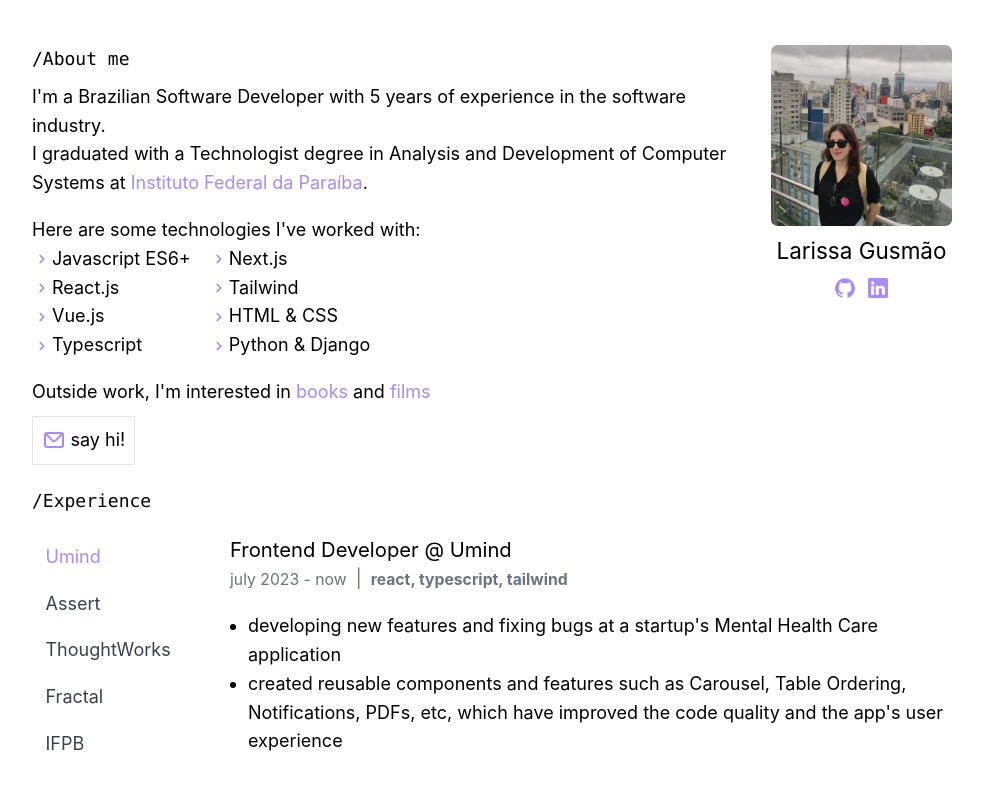
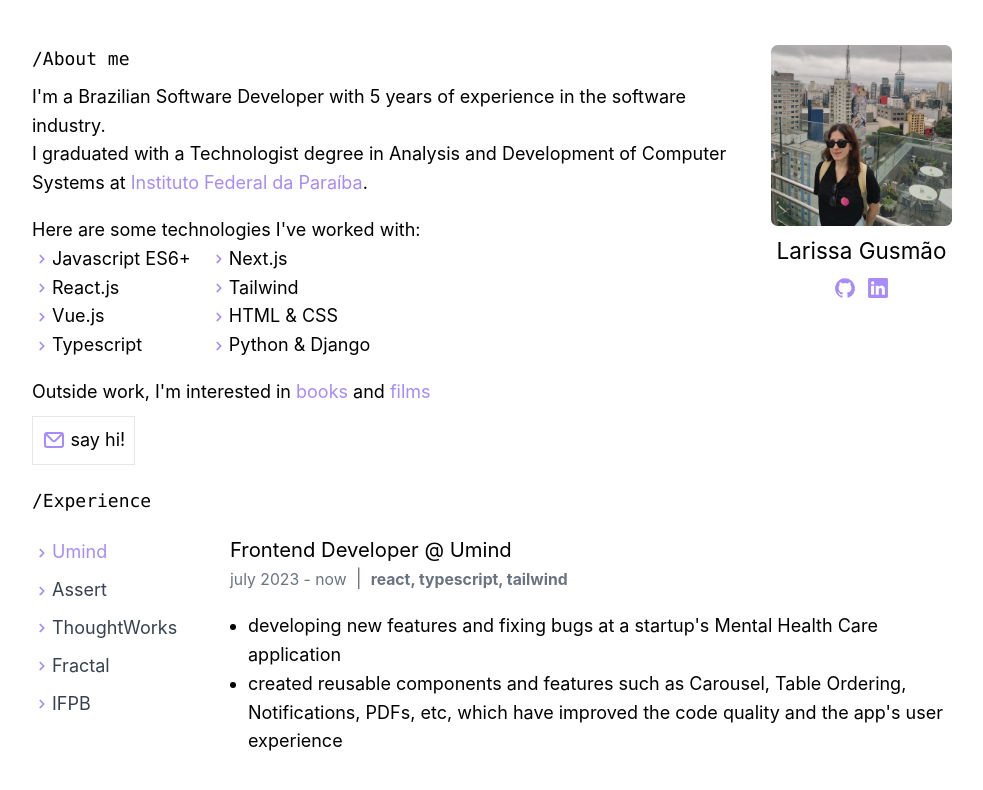
Before and after one commit to larissamoreira/blog, a Next.js app: page / in a window 1280 px wide. Shown: the top 790 px of the page, without its empty margins (148-1131 px from the left). Built offline with nearby package versions, Linux system fonts and the light colour scheme.

Commit message:
add icon to experiencies

```diff
--- a/pages/index.js
+++ b/pages/index.js
@@ -189,10 +189,11 @@
               <button
                 key={tab.id}
                 onClick={() => setActiveTab(tab.id)}
-                className={`relative px-3 py-2 ${
+                className={`relative flex items-center py-1 ${
                   activeTab === tab.id ? "text-violet-400" : " text-gray-700"
                 }`}
               >
+                <UilAngleRight size="20" color="#A78BFA" />
                 {tab.id}
               </button>
             ))}
@@ -214,7 +215,7 @@
 
                 <ul className="pt-4 pl-4 list-disc">
                   {tab.listItems.map((item, index) => (
-                    <li key={index}> {item}</li>
+                    <li key={index}>{item}</li>
                   ))}
                 </ul>
               </div>
```
